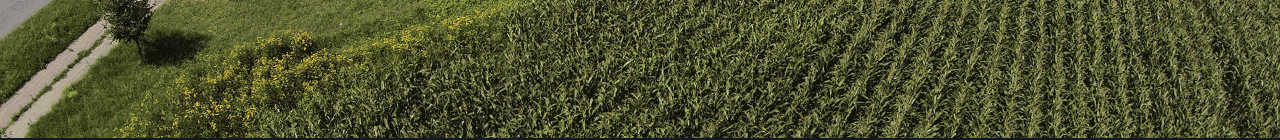
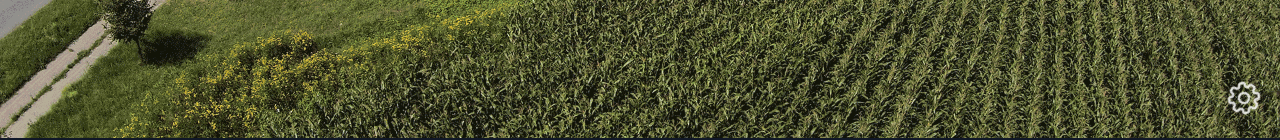
Before and after one commit to taychris/stavomega, a Next.js app: page /galeria in a window 1280 px wide. Shown: the part 662-802 px from the top of the page. Built offline with nearby package versions, Linux system fonts and the light colour scheme.

Commit message:
added image loading animation

```diff
--- /dev/null
+++ b/components/galeria/BlurImage.tsx
@@ -0,0 +1,34 @@
+import { Cog8ToothIcon } from "@heroicons/react/24/outline";
+import Image from "next/image";
+
+const BlurImage = ({
+  source,
+  alt,
+  loaded,
+  setLoaded,
+}: {
+  source: string;
+  alt: string;
+  loaded: number;
+  setLoaded: React.Dispatch<React.SetStateAction<any>>;
+}) => {
+  return (
+    <>
+      {loaded == 0 && (
+        <div className="absolute text-lg font-light text-white rounded-lg animate-pulse bottom-5 right-4 z-[1]">
+          <Cog8ToothIcon className="w-10 h-10 animate-spin"/>
+        </div>
+      )}
+      <Image
+        src={source}
+        fill
+        alt={alt}
+        className={`w-full h-full`}
+        style={{ objectFit: "contain" }}
+        placeholder="empty"
+        onLoadingComplete={() => setLoaded(1)}
+      />
+    </>
+  );
+};
+export default BlurImage;
--- a/components/galeria/GalleryMain.tsx
+++ b/components/galeria/GalleryMain.tsx
@@ -2,7 +2,8 @@
 import { AnimatePresence, motion } from "framer-motion";
 import { parentAnimation } from "../../lib/animations";
 import { useEffect, useState } from "react";
-import { ChevronLeftIcon, ChevronRightIcon } from "@heroicons/react/24/outline";
+import { ChevronLeftIcon, ChevronRightIcon } from "@heroicons/react/24/outline";;
+import BlurImage from "./BlurImage";
 
 const galleryImgs = [
   "1.png",
@@ -24,6 +25,7 @@ const galleryImgs = [
 
 const GalleryMain = () => {
   const [imgIndex, setImgIndex] = useState(0)
+  const [loaded, setLoaded] = useState(0)
 
   useEffect(() => {
     window.addEventListener("keydown", handleNavigate);
@@ -32,6 +34,10 @@ const GalleryMain = () => {
       window.removeEventListener("keydown", handleNavigate);
     };
   }, []);
+
+  useEffect(() => {
+    setLoaded(0)
+  }, [imgIndex])
 
   const handleNavigate = (e: any) => {
     if(e.key === "ArrowRight") {
@@ -50,8 +56,8 @@ const GalleryMain = () => {
       initial="hidden"
       viewport={{ once: true }}
     >
-      <div className="relative w-full overflow-hidden h-min">
-        <img src={`gallery/${galleryImgs[imgIndex]}`} className="object-contain w-full h-full"/>
+      <div className="relative w-full h-full overflow-hidden">
+        <BlurImage alt={`gallery image ${imgIndex}`} source={`/gallery/${galleryImgs[imgIndex]}`} loaded={loaded} setLoaded={setLoaded}/>
       </div>
         <AnimatePresence>
             {imgIndex > 0 && (
```
Also changed, not shown: public/gallery/giphy.gif (added).
